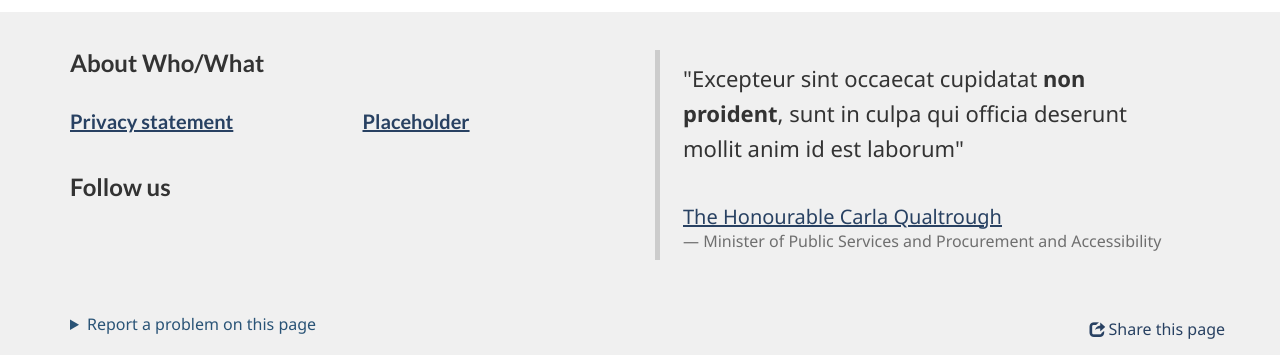
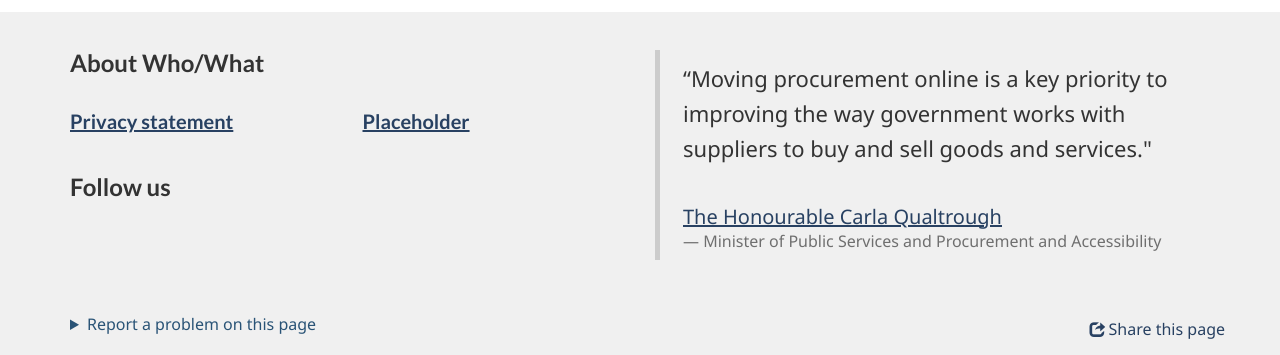
Before and after one commit to gc-proto/buy-and-sell, a plain HTML site: page landing/landing-page.html in a window 1280 px wide. Shown: the part 1615-1970 px from the top of the page. Drawn offline with nearby package versions, Linux system fonts and the light colour scheme; a script that the page names is missing.

Commit message:
add quote text

```diff
--- a/landing/landing-page.html
+++ b/landing/landing-page.html
@@ -402,7 +402,7 @@ blockquote .small {
         <section class="lnkbx">
                   <!-- <h2 class="mrgn-tp-0 mini-h2s">Minister</h2> -->
 
-                  <blockquote><span style="font-size: 22px; line-height: 1.6em;">"Excepteur sint occaecat cupidatat <b>non proident</b>, sunt in culpa qui officia deserunt mollit anim id est laborum"</span> <br> <br> <a href="https://www.canada.ca/en/government/ministers/diane-lebouthillier.html">The Honourable Carla Qualtrough</a><br><small style="line-height: 1em !important;">Minister of Public Services and Procurement and Accessibility</small></blockquote>
+                  <blockquote><span style="font-size: 22px; line-height: 1.6em;">“Moving procurement online is a key priority to improving the way government works with suppliers to buy and sell goods and services."</span> <br> <br> <a href="https://www.canada.ca/en/government/ministers/diane-lebouthillier.html">The Honourable Carla Qualtrough</a><br><small style="line-height: 1em !important;">Minister of Public Services and Procurement and Accessibility</small></blockquote>
 
 
 
```
